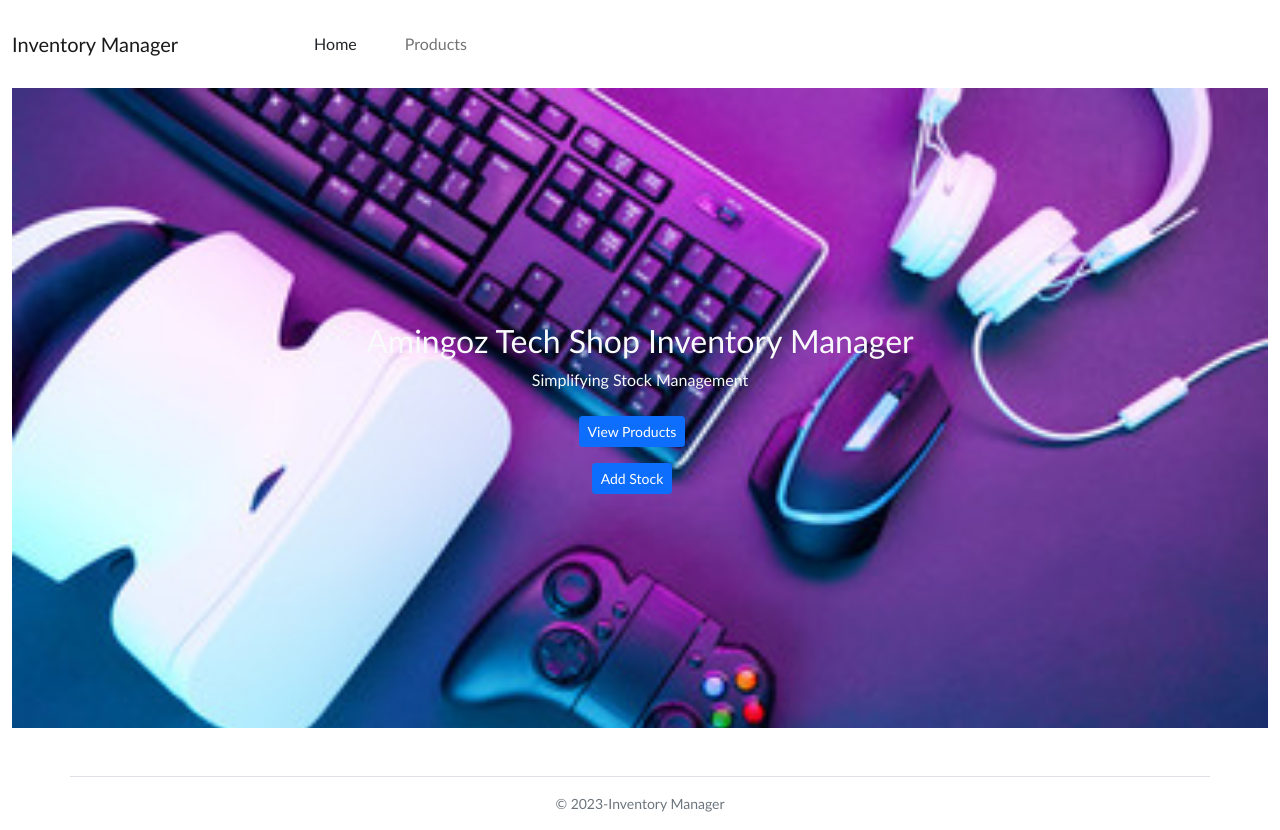
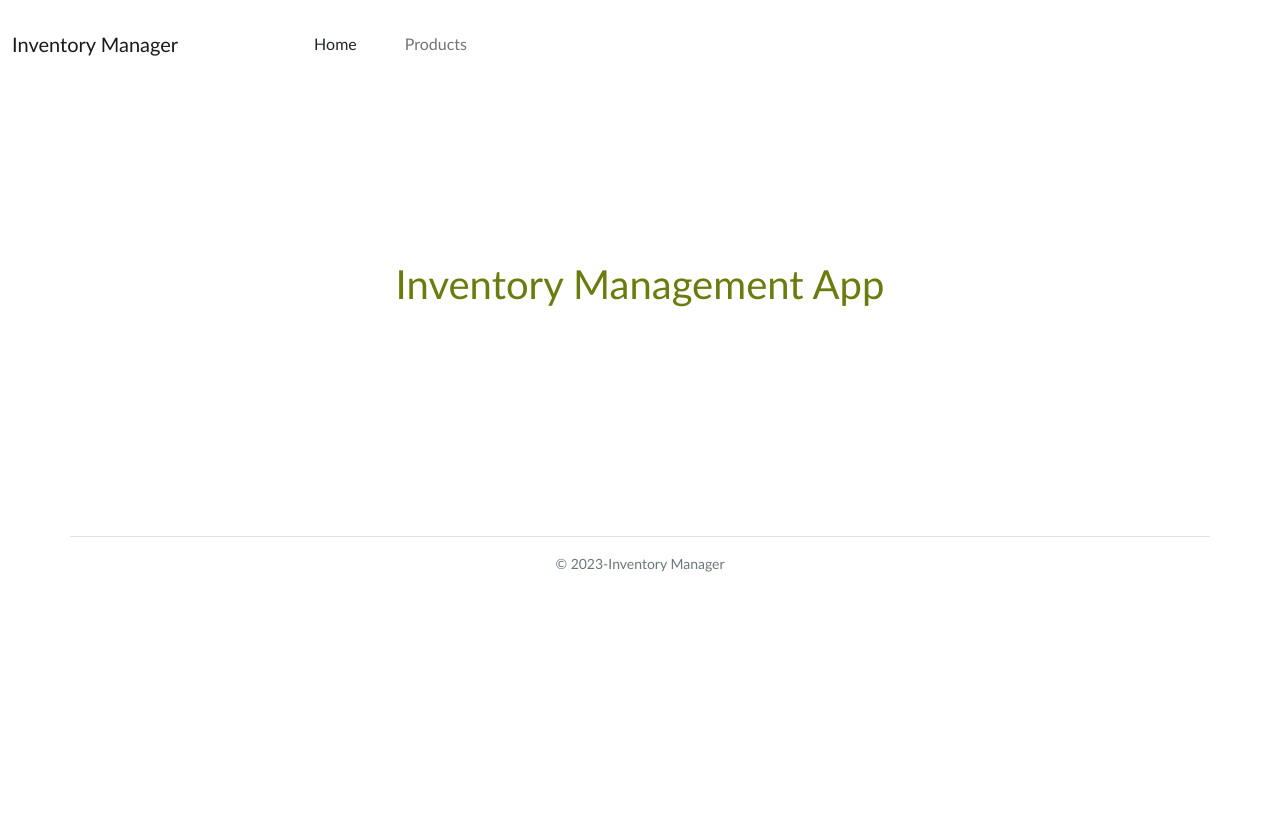
Before and after one commit to Denis-Omingo/crud-app, a React app: page / in a window 1280 px wide. After the commit the page ends 800 px from the top, so only its background shows below. Built offline with nearby package versions, Linux system fonts and the light colour scheme.

Commit message:
Price per unit

```diff
--- a/src/components/home.js
+++ b/src/components/home.js
@@ -5,12 +5,7 @@ export function Home() {
   return (
     <div className='container-fluid my-0'>
        <div className='home'>
-
-            <h2 className='text-light'>Amingoz Tech Shop Inventory Manager</h2>
-            <p className='text-light'>Simplifying Stock Management</p>
-
-            <button className='btn btn-primary btn-sm me-3 mt-2'>View Products</button>
-            <button className='btn btn-primary btn-sm me-3 mt-3'>Add Stock</button>
+          <h1>Inventory Management App</h1>
        </div>
 
     </div>
--- a/src/components/products.js
+++ b/src/components/products.js
@@ -61,7 +61,7 @@ function ProductList(props){
                         <th className='pe-0'>Name</th>
                         <th className='pe-0'>Brand</th>
                         <th className='pe-0'>Category</th>
-                        <th className='pe-0'>Price/Unit</th>
+                        <th className='d-none d-md-inline-flex pe-0'>Price/Unit</th>
                         <th className='pe-0'>Available</th>
                         <th className='d-none d-md-inline-flex pe-0'>Date</th>
                         <th className='pe-0'>Action </th>
@@ -76,7 +76,7 @@ function ProductList(props){
                                     <td className='pe-0'>{product.name}</td>
                                     <td className='pe-0'>{product.brand}</td>
                                     <td className='pe-0'>{product.category}</td>
-                                    <td className='pe-0'>Ksh. {product.price}</td>
+                                    <td className='d-none d-md-inline-flex pe-0'>Ksh. {product.price}</td>
                                     <td className='pe-0'>{product.instock} units</td>
                                     <td className='d-none d-md-inline-flex pe-0'>{product.createdAt}</td>
                                     <td style={{width:"10px", whiteSpace:"nowrap"}}>
--- a/src/styles/home.css
+++ b/src/styles/home.css
@@ -1,11 +1,11 @@
 .home{
     width: 100%;
-    min-height: 80vh;
-    background-image: url(../images/c4.png);
-    background-repeat: no-repeat;
-    background-size: cover;
+    min-height: 50vh;
     display:flex;
     flex-direction: column;
     justify-content: center;
     align-items: center;
 }
+.home h1{
+    color: rgb(107, 123, 14);
+}
```
